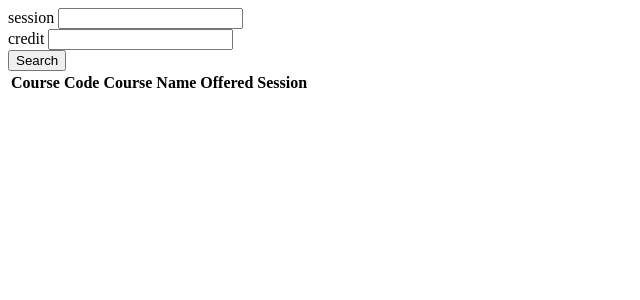
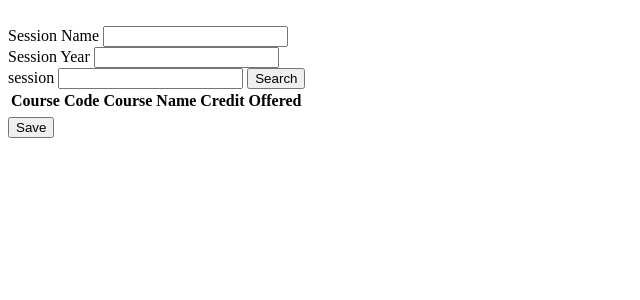
Before and after one commit to rmnkarkey/CollegeSessionPlan, a Django app: page /session-plan/ in a window 1280 px wide. Shown: the top 300 px of the page, without its empty margins (0-640 px from the left). Run offline with Django 3.2, Linux system fonts and the light colour scheme; lists and menus that the app fills with data are empty; parts of the project's set-up code (start-up, migrations or seed data) failed here and were passed over.

Commit message:
changedView

```diff
--- a/djangoAuthentication/models.py
+++ b/djangoAuthentication/models.py
@@ -24,7 +24,7 @@ class SessionTable(models.Model):
     session_session = models.CharField(max_length=100)
     courseCode = models.ForeignKey(CourseManagement,on_delete=models.CASCADE)
     session_credit = models.IntegerField(max_length=1)
-    Offered=models.BooleanField()
+    Offered=models.CharField(max_length=3)
 
 class DeadLine(models.Model):
     course_code = models.ForeignKey(CourseManagement,on_delete=models.Model)
--- a/djangoAuthentication/templates/session.html
+++ b/djangoAuthentication/templates/session.html
@@ -8,40 +8,49 @@
 
     <form action="{% url 'sessionPlan' %}" method="post">
       {% csrf_token %}
-      session  <input type="text" name="session" value="">
       <br>
-      credit <input type="number" name="credit" value="">
+      Session Name <input type="text" name="session_name" value="{{sessionName}}">
       <br>
-      <input type="submit" name="" value="Search">
-    </form>
-
-
-
+      Session Year <input type="number" name="session_year" value="{{sessionYear}}">
+      <br>
+      session  <input type="text" name="session" value="{{session}}">
+      <input type="submit" name="One" value="Search">
+      <br>
       <table>
         <tr>
           <th>Course Code</th>
           <th>Course Name</th>
-        <th>Offered Session</th>
+          <th>Credit</th>
+          <th>Offered</th>
         </tr>
         <tr>
           <td>
             {% for i in courseCode %}
-          {{i}}
+            <input type="text" name="course_code[]" value="{{i}}">
             <br>
             {% endfor %}
           </td>
           <td>{% for i in availableCourse %}
-            {{i}}
+              <input type="text" name="availableCourse" value="{{i}}">
               <br>
           {% endfor %}
         </td>
           <td>
             {% for i in courseCredit %}
-          {{i}}
+            <input type="text" name="courseCredit" value="{{i}}">
             <br>
             {% endfor %}
           </td>
+          <td>
+            {% if availableCourse %}
+              <input type="text" name="offered" value="Yes">
+              <br>
+              {% endif %}
+          </td>
         </tr>
       </table>
+      <input type="submit" name="Two" value="Save">
+    </form>
+    <br>
   </body>
 </html>
--- a/djangoAuthentication/views.py
+++ b/djangoAuthentication/views.py
@@ -11,7 +11,7 @@ from rest_framework.permissions import AllowAny,IsAuthenticated
 from rest_framework.decorators import api_view,permission_classes,renderer_classes
 from rest_framework import status
 from rest_framework.renderers import JSONRenderer
-from .models import CourseManagement,StudentManagement,GradeManagement,StatusTable,DeadLine,OfferedCourses
+from .models import CourseManagement,StudentManagement,GradeManagement,StatusTable,DeadLine,OfferedCourses,SessionTable
 from .serializers import CourseSerializer,StudentSerializer,GradeManagementSerializer,StatusTableSerializer
 from rest_framework.parsers import JSONParser
 from rest_framework import viewsets
@@ -180,20 +180,36 @@ def SearchFuction(request):
         return render(request,'search.html')
 
 def sessionPlan(request):
-    if request.method=="POST":
+    if 'One' in request.POST:
         session = request.POST['session']
-        credit = request.POST['credit']
+        sessionName = request.POST['session_name']
+        sessionYear = request.POST['session_year']
         matchSession = OfferedCourses.objects.filter(session = session)
         availableCourse=[]
         courseSession=[]
         courseCode=[]
         courseCredit=[]
-
         for i in matchSession:
             availableCourse.append(i.courseCode.course_name)
             courseCode.append(i.courseCode.course_code)
             course = CourseManagement.objects.get(course_code=i.courseCode.course_code)
             courseCredit.append(course.credit)
-        return render(request,'session.html',{'availableCourse':availableCourse,'courseCode':courseCode,'courseSession':courseSession,'courseCredit':courseCredit})
+        return render(request,'session.html',{'session':session,'sessionName':sessionName,'sessionYear':sessionYear,'yes':'Yes','availableCourse':availableCourse,'courseCode':courseCode,'courseSession':courseSession,'courseCredit':courseCredit})
+    elif 'Two' in request.POST:
+        session = request.POST['session']
+        sessionName = request.POST['session_name']
+        sessionYear = request.POST['session_year']
+        sessionCredit = request.POST['courseCredit']
+        course = request.POST.getlist('course_code')
+        matchSession = OfferedCourses.objects.filter(session = session)
+        offer = request.POST['offered']
+        availableCourse=[]
+        for i in matchSession:
+            availableCourse.append(i.courseCode.course_code)
+        print(availableCourse)
+        for i in availableCourse:
+            courseTable = CourseManagement.objects.get(course_code=i)
+            off = SessionTable.objects.create(courseCode=courseTable,session_name=sessionName,session_year=sessionYear,session_session=session,session_credit=sessionCredit,Offered=offer)
+        return render(request,'session.html',{'two':session})
     else:
         return render(request,'session.html')
```
Also changed, not shown: djangoAuthentication/migrations/0032_auto_20190809_1813.py (added). Lines whose indentation alone changed are shown as unchanged.
